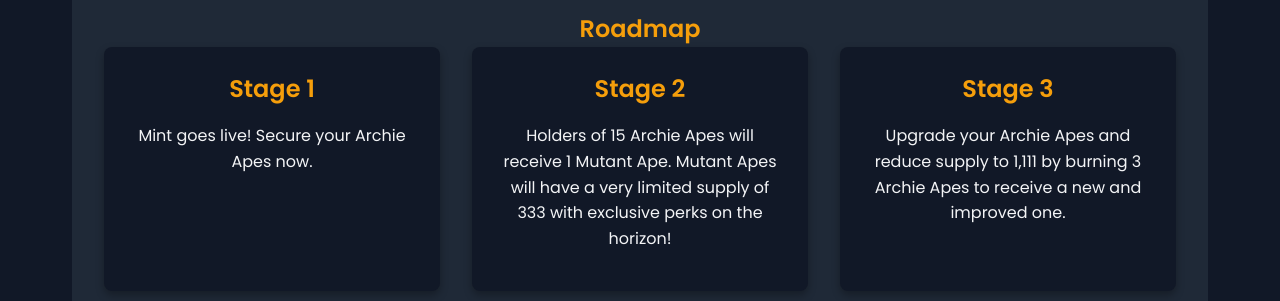
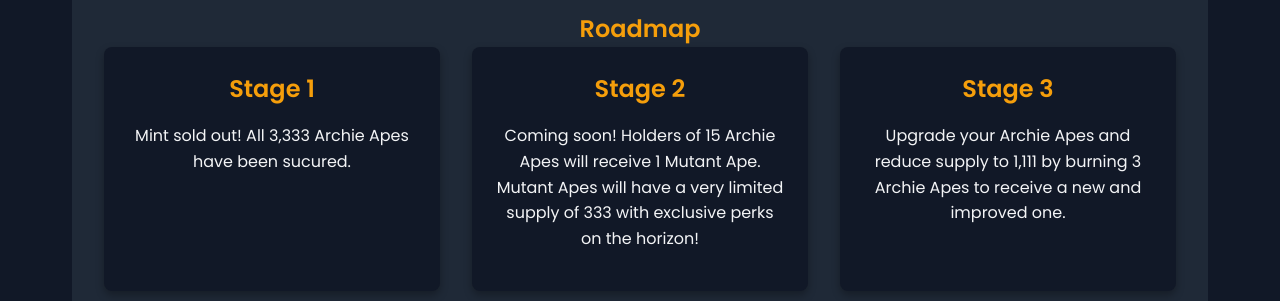
Before and after one commit to blockchainBard101/archie-apes, a React (Vite) app: page / in a window 1280 px wide. Shown: the part 1300-1601 px from the top of the page. Built offline with nearby package versions, Linux system fonts and the light colour scheme.

Commit message:
Update App.tsx

```diff
--- a/src/App.tsx
+++ b/src/App.tsx
@@ -96,13 +96,13 @@ function App() {
             <div className="roadmap-stage">
               <h3 className="roadmap-title">Stage 1</h3>
               <p className="roadmap-description">
-                Mint goes live! Secure your Archie Apes now.
+                Mint sold out! All 3,333 Archie Apes have been sucured.
               </p>
             </div>
             <div className="roadmap-stage">
               <h3 className="roadmap-title">Stage 2</h3>
               <p className="roadmap-description">
-                Holders of 15 Archie Apes will receive 1 Mutant Ape. Mutant Apes
+                Coming soon! Holders of 15 Archie Apes will receive 1 Mutant Ape. Mutant Apes
                 will have a very limited supply of 333 with exclusive perks on
                 the horizon!
               </p>
```
